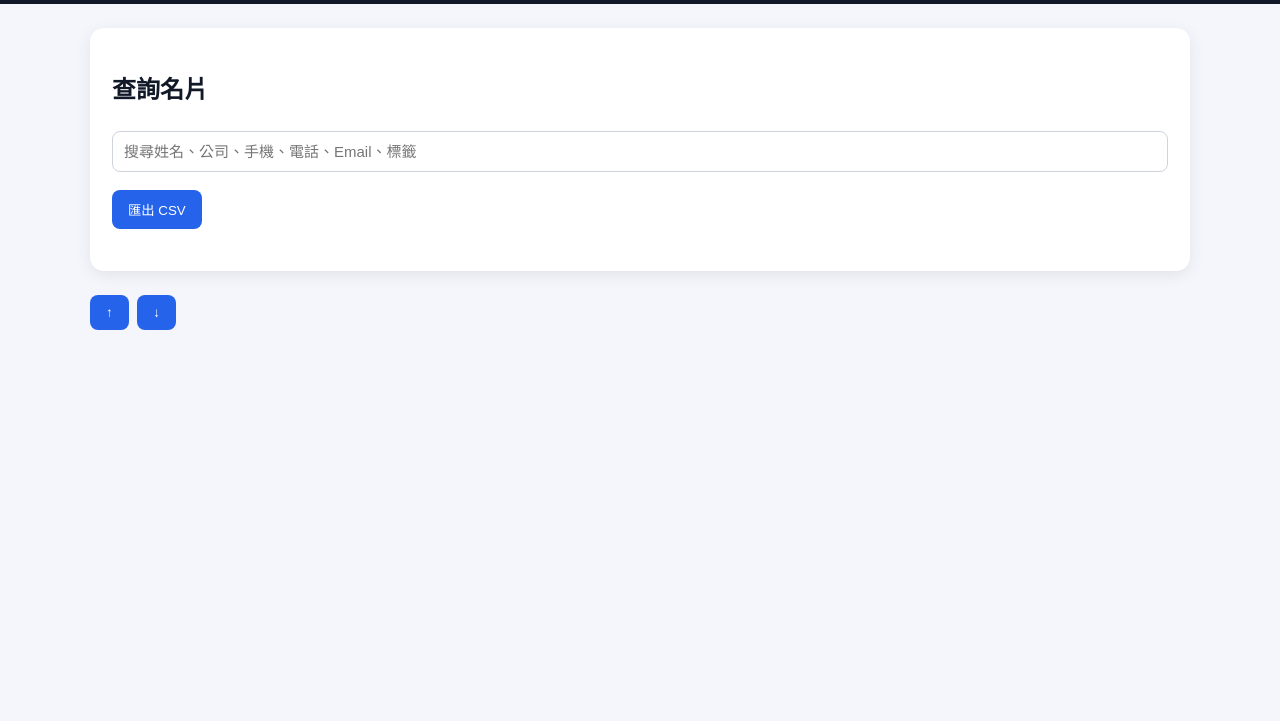
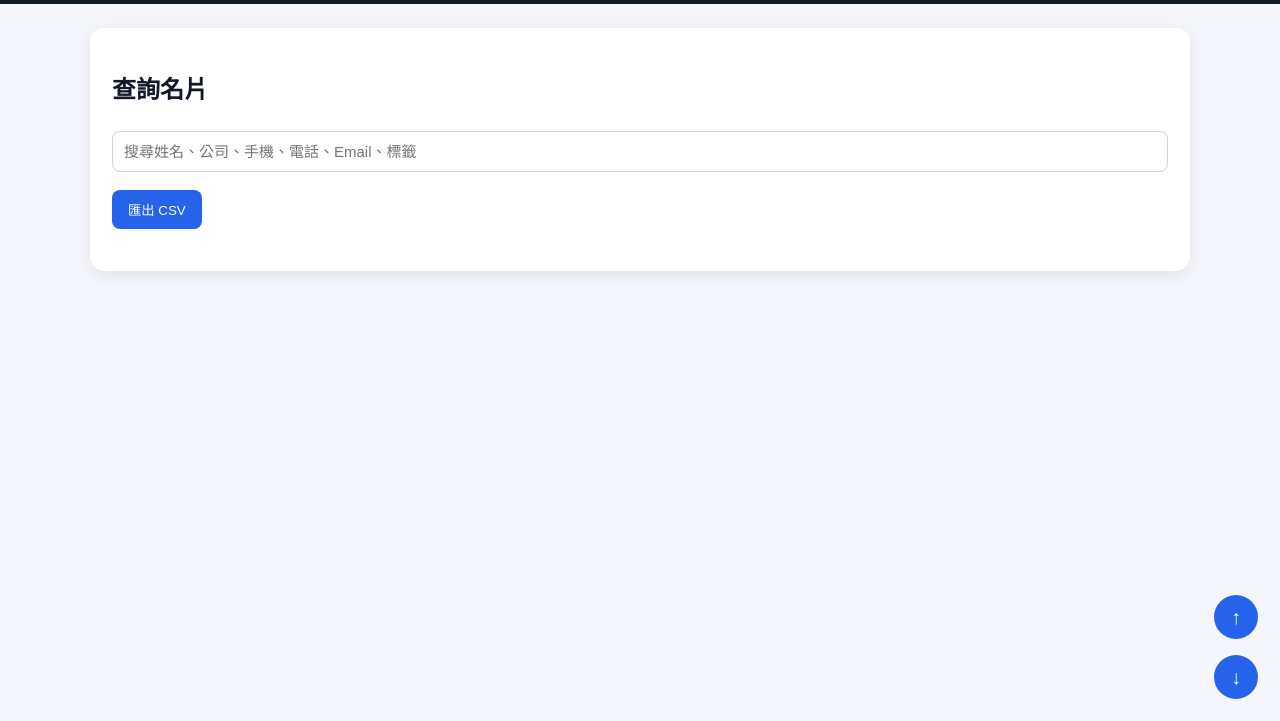
Before and after one commit to Hsuan-0112/Business-card, a plain HTML site: page index.html in a window 1280 px wide. Shown: the part 79-800 px from the top of the page. Drawn offline with Linux system fonts and the light colour scheme; no server answers.

Commit message:
Add floating button styles to style.css

```diff
--- a/style.css
+++ b/style.css
@@ -17,3 +17,19 @@ button.danger{background:#dc2626}.cards{display:grid;grid-template-columns:repea
 @media(max-width:767px){
   #desktopNotice{display:none!important}
 }
+.floatBtns{
+  position:fixed;
+  right:18px;
+  bottom:18px;
+  display:flex;
+  flex-direction:column;
+  gap:8px;
+  z-index:999;
+}
+
+.floatBtns button{
+  width:44px;
+  height:44px;
+  border-radius:50%;
+  font-size:20px;
+}
```
